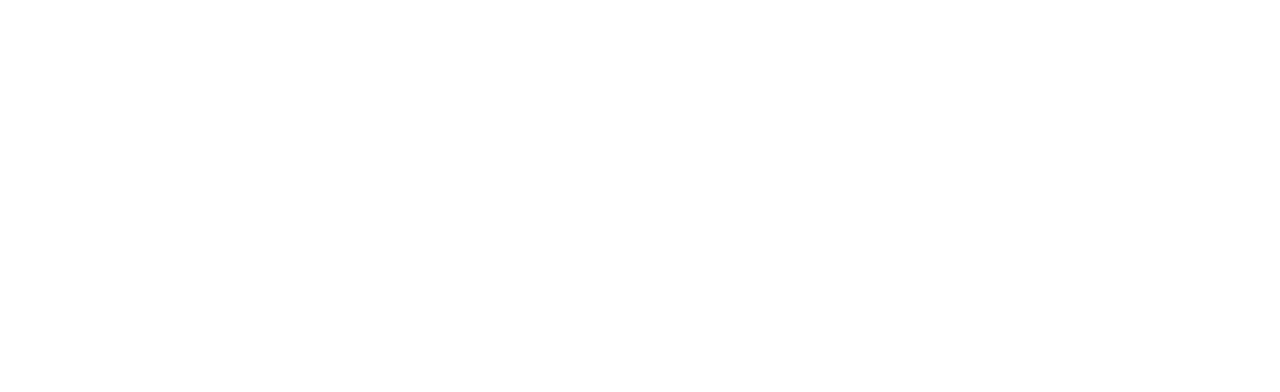
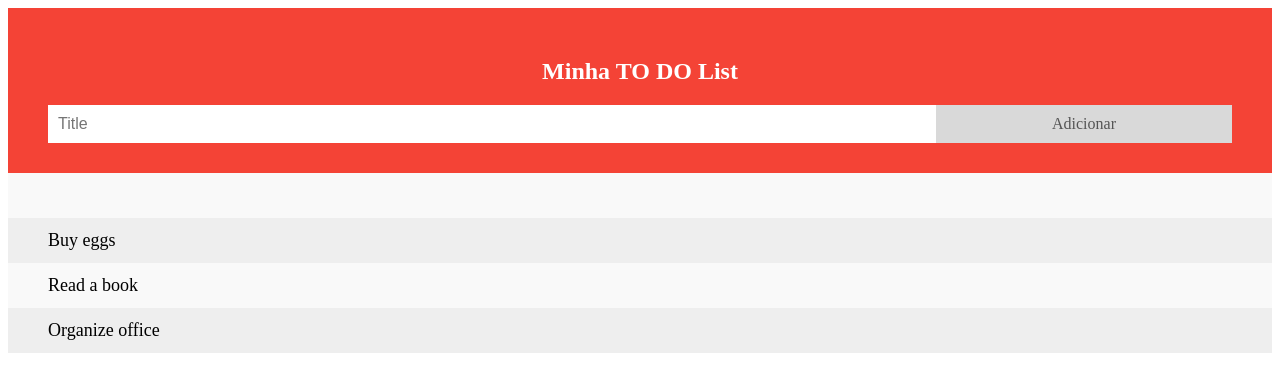
Before and after one commit to DiegoFroehlichLeal/ProjetosPessoais, a plain HTML site: page index.html in a window 1280 px wide. Drawn offline with Linux system fonts and the light colour scheme.

Commit message:
terminado o css

```diff
--- a/index.html
+++ b/index.html
@@ -4,9 +4,24 @@
     <meta charset="UTF-8">
     <meta http-equiv="X-UA-Compatible" content="IE=edge">
     <meta name="viewport" content="width=device-width, initial-scale=1.0">
+    <link rel="stylesheet" href="style.css">
+    <script src="main.js" defer></script>
     <title>ToDo</title>
 </head>
 <body>
 
+    <div id="todoDiv" class="header">
+        <h2>Minha TO DO List</h2>
+        <input type="text" id="inputText" placeholder="Title">
+        <span onclick="" class="addButton">Adicionar</span>
+
+    </div>
+    <ul id="list">
+        <li>
+            <li>Buy eggs</li>
+  <li>Read a book</li>
+  <li>Organize office</li>
+        </li>
+    </ul>
 </body>
 </html>
--- /dev/null
+++ b/style.css
@@ -0,0 +1,109 @@
+* {
+    box-sizing: border-box;
+}
+
+ul {
+    margin: 0;
+    padding: 0;
+}
+
+ul li {
+    cursor: pointer;
+    position: relative;
+    padding: 12px 8px 12px 40px;
+    background: #eee;
+    font-size: 18px;
+    transition: 0.2s;
+
+    -webkit-user-select: none;
+    -moz-user-select: none;
+    -ms-user-select: none;
+    user-select: none;
+}
+
+/* estilo zebra nos itens da lista */
+ul li:nth-child(odd) {
+    background: #f9f9f9;
+}
+
+/* Escurece o item que mouse esta por cima*/
+ul li:hover {
+    background: #ddd;
+}
+
+/* quando o item é clicado adiciona cor e taxado */
+ul li.checked {
+    background: #888;
+    color: #fff;
+    text-decoration: line-through;
+}
+
+/* adiciona "checado" quando selecionar o item na lista */
+ul li.checked::before {
+    content: '';
+    position: absolute;
+    border-color: #fff;
+    border-style: solid;
+    border-width: 0 2px 2px 0;
+    top: 10px;
+    left: 16px;
+    transform: rotate(45deg);
+    height: 15px;
+    width: 7px;
+}
+
+/* estilo botão fechar  */
+.close {
+    position: absolute;
+    right: 0;
+    top: 0;
+    padding: 12px 16px 12px 16px;
+}
+
+.close:hover {
+    background-color: #f44336;
+    color: white;
+}
+
+/* estilo header */
+.header {
+    background-color: #f44336;
+    padding: 30px 40px;
+    color: white;
+    text-align: center;
+}
+
+.header:after {
+    content: "";
+    display: table;
+    clear: both;
+}
+
+/* estilo do input */
+input {
+    margin: 0;
+    border: none;
+    border-radius: 0;
+    width: 75%;
+    padding: 10px;
+    float: left;
+    font-size: 16px;
+}
+
+/* estilo botão adicionar */
+.addButton {
+    padding: 10px;
+    width: 25%;
+    background: #d9d9d9;
+    color: #555;
+    float: left;
+    text-align: center;
+    font-size: 16px;
+    cursor: pointer;
+    transition: 0.3s;
+    border-radius: 0;
+}
+
+.addButton:hover {
+    background-color: #bbb;
+}
```
Also changed, not shown: Images/adicionar.png (added), Images/cruz.png (added), Images/mais.png (added), Images/verificar.png (added), main.js (added), 1 other file.
